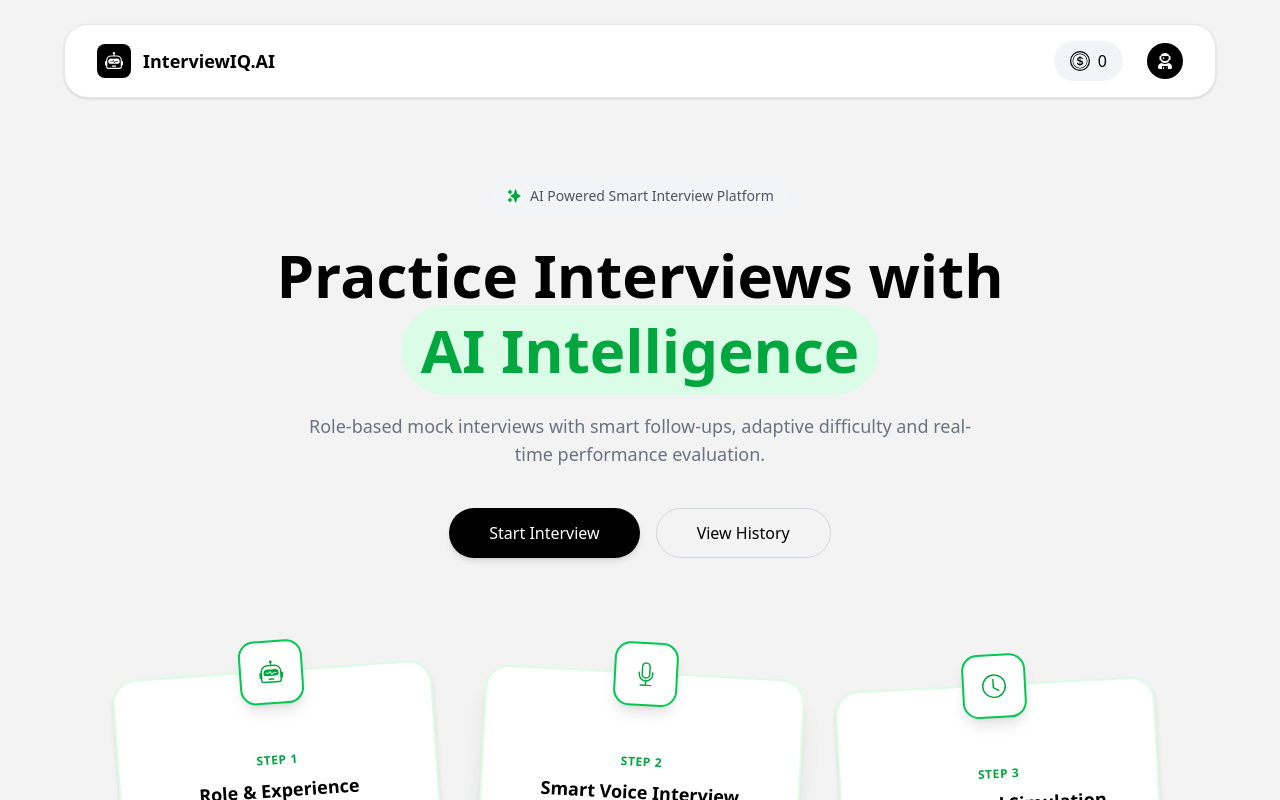
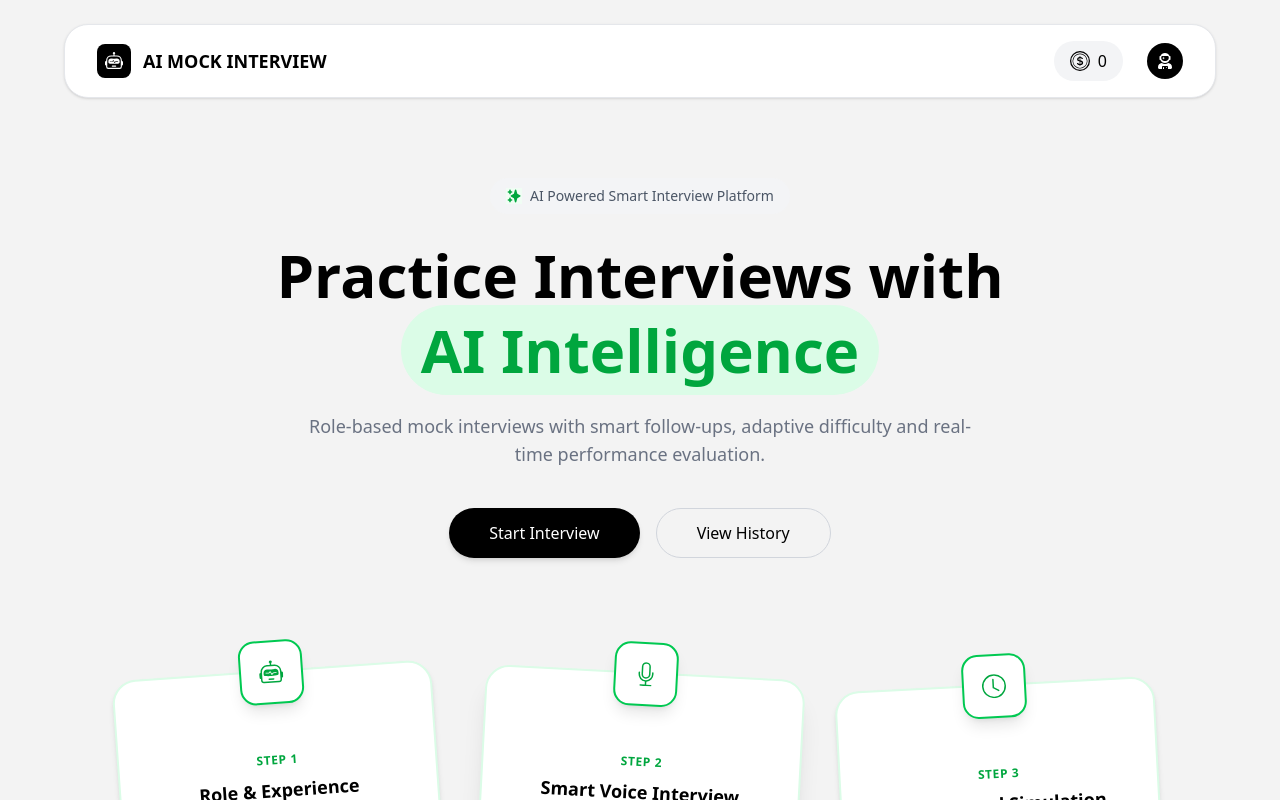
Before and after one commit to Abhi-tech-coder/MockInterview, a React (Vite) app in the folder client/: page / in a window 1280 px wide. Shown: the top 800 px of the page. Built offline with nearby package versions, Linux system fonts and the light colour scheme; no server answers.

Commit message:
Update Navbar.jsx

```diff
--- a/client/src/components/Navbar.jsx
+++ b/client/src/components/Navbar.jsx
@@ -42,7 +42,7 @@ function Navbar() {
                     <BsRobot size={18}/>
 
                 </div>
-                <h1 className='font-semibold hidden md:block text-lg'>InterviewIQ.AI</h1>
+                <h1 className='font-semibold hidden md:block text-lg'>AI MOCK INTERVIEW</h1>
             </div>
 
             <div className='flex items-center gap-6  relative'>
```
